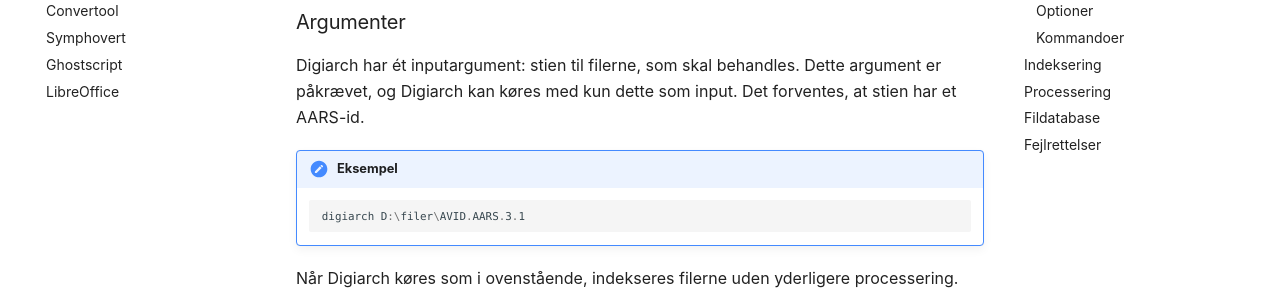
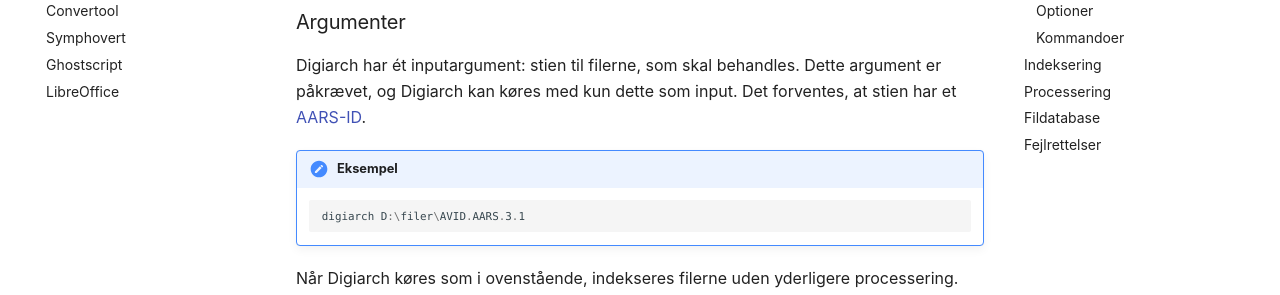
Before and after one commit to aarhusstadsarkiv/acadocs, an MkDocs documentation site: the page built from docs/software/digiarch.md, in a window 1280 px wide and 900 px high, scrolled down 1507 px. Shown: the part 205-500 px from the top of the window. Built offline with MkDocs 1.6.1 and Material for MkDocs 9.7.7, drawn with Linux system fonts in a browser that asks for light colours; comment, search, counter and statistics services are not loaded; some of the changed lines change nothing that is shown.

Commit message:
Add AARS-ID reference

````diff
--- a/docs/software/digiarch.md
+++ b/docs/software/digiarch.md
@@ -61,7 +61,7 @@
 Argumenter, optioner, og kommandoer er beskrevet i det følgende.
 
 ### Argumenter
-Digiarch har ét inputargument: stien til filerne, som skal behandles. Dette argument er påkrævet, og Digiarch kan køres med kun dette som input. Det forventes, at stien har et AARS-id.
+Digiarch har ét inputargument: stien til filerne, som skal behandles. Dette argument er påkrævet, og Digiarch kan køres med kun dette som input. Det forventes, at stien har et [AARS-ID](../acquisition/acquiring-digital-material.md#identifikator).
 
 !!! hint "Eksempel"
     ```powershell
````
